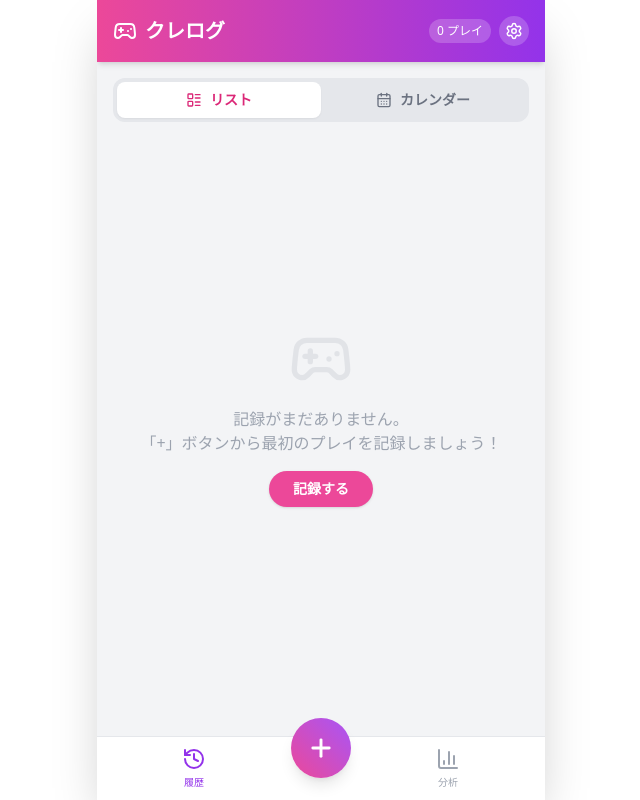
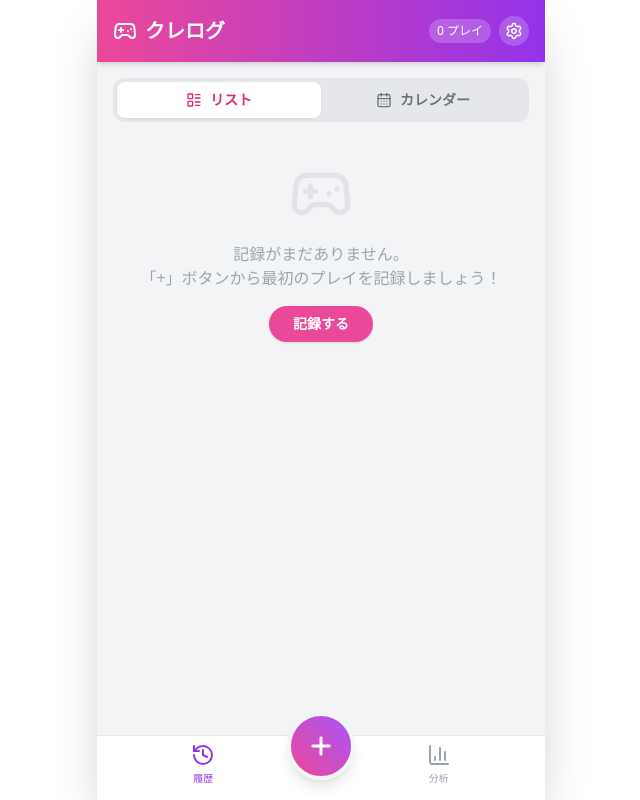
Before and after one commit to Ether-4432/crane-game-log, a React (Create React App) app: page / in a window 1280 px wide. Shown: the whole page, without its empty margins (319-959 px from the left). Built offline with nearby package versions, Linux system fonts and the light colour scheme.

Commit message:
button adjust

```diff
--- a/src/App.tsx
+++ b/src/App.tsx
@@ -134,7 +134,7 @@ const IOSInstallPrompt = () => {
   if (!isVisible) return null;
 
   return (
-    <div className="fixed bottom-20 left-4 right-4 bg-white/90 backdrop-blur-md p-4 rounded-xl shadow-2xl border border-gray-200 z-[100] animate-in slide-in-from-bottom-10 fade-in duration-500">
+    <div className="fixed bottom-24 left-4 right-4 bg-white/95 backdrop-blur-md p-4 rounded-xl shadow-2xl border border-gray-200 z-[100] animate-in slide-in-from-bottom-10 fade-in duration-500">
       <div className="flex justify-between items-start mb-2">
         <h3 className="font-bold text-gray-800">ホーム画面に追加してアプリ化</h3>
         <button onClick={() => setIsVisible(false)} className="text-gray-400 hover:text-gray-600"><X size={18} /></button>
@@ -145,7 +145,7 @@ const IOSInstallPrompt = () => {
         全画面で快適に利用できます。
       </p>
       <div className="flex justify-center">
-        <div className="w-0 h-0 border-l-[8px] border-l-transparent border-r-[8px] border-r-transparent border-t-[8px] border-t-white/90 absolute -bottom-2"></div>
+        <div className="w-0 h-0 border-l-[8px] border-l-transparent border-r-[8px] border-r-transparent border-t-[8px] border-t-white/95 absolute -bottom-2"></div>
       </div>
     </div>
   );
@@ -476,8 +476,9 @@ export default function CraneGameLog() {
     );
   }
 
+  // --- レイアウト修正: Flexbox構成に変更し、fixed配置を廃止 ---
   return (
-    <div className="flex flex-col h-[100dvh] bg-gray-100 max-w-md mx-auto shadow-2xl overflow-hidden font-sans">
+    <div className="flex flex-col h-[100dvh] w-full bg-gray-100 max-w-md mx-auto shadow-2xl overflow-hidden font-sans">
       <IOSInstallPrompt />
 
       {/* Header */}
@@ -501,8 +502,9 @@ export default function CraneGameLog() {
         </div>
       </header>
 
-      {/* Main Content Area */}
-      <main className="flex-1 overflow-y-auto pb-24 no-scrollbar relative w-full">
+      {/* Main Content Area: flex-1 で残りの領域を占有し、内部でスクロール */}
+      <main className="flex-1 overflow-y-auto no-scrollbar w-full bg-gray-100">
+        <div className="pb-4"> {/* 下部に少し余白を持たせる */}
           {view === 'history' && (
             <HistoryContainer
               records={records}
@@ -538,12 +540,13 @@ export default function CraneGameLog() {
               onDataChanged={fetchData}
             />
           )}
+        </div>
       </main>
 
-      {/* Bottom Navigation */}
+      {/* Bottom Navigation: shrink-0 で高さを確保し、Flexboxの並び順で最下部に配置 */}
       {view !== 'settings' && (
-        <nav className="bg-white border-t border-gray-200 fixed bottom-0 w-full max-w-md flex justify-around items-end h-[calc(4rem+env(safe-area-inset-bottom))] pb-[env(safe-area-inset-bottom)] z-20">
-          <div className="flex justify-around items-center w-full h-16">
+        <nav className="shrink-0 w-full bg-white border-t border-gray-200 pb-[env(safe-area-inset-bottom)] z-20">
+          <div className="flex justify-around items-end h-16 w-full max-w-md mx-auto relative">
             <NavButton
               active={view === 'history'}
               onClick={() => {
@@ -553,17 +556,21 @@ export default function CraneGameLog() {
               icon={<History size={24} />}
               label="履歴"
             />
-            <div className="relative -top-5">
+            {/* プラスボタンをナビゲーションバーの上に浮かせるための調整 */}
+            <div className="absolute -top-6 left-1/2 transform -translate-x-1/2">
               <button
                 onClick={() => {
                   setEditingRecord(null);
                   setView('add');
                 }}
-                className="bg-gradient-to-tr from-pink-500 to-purple-500 text-white p-4 rounded-full shadow-lg hover:shadow-xl transform transition hover:scale-105 active:scale-95 flex items-center justify-center"
+                className="bg-gradient-to-tr from-pink-500 to-purple-500 text-white p-4 rounded-full shadow-lg hover:shadow-xl transform transition active:scale-95 flex items-center justify-center border-4 border-gray-100"
               >
                 <Plus size={28} strokeWidth={2.5} />
               </button>
             </div>
+            {/* ダミー要素で中央のスペースを確保 */}
+            <div className="w-12"></div>
+
             <NavButton
               active={view === 'stats'}
               onClick={() => {
@@ -585,7 +592,7 @@ export default function CraneGameLog() {
 const NavButton = ({ active, onClick, icon, label }: { active: boolean, onClick: () => void, icon: React.ReactNode, label: string }) => (
   <button
     onClick={onClick}
-    className={`flex flex-col items-center justify-center w-full h-full space-y-1 ${active ? 'text-purple-600' : 'text-gray-400'}`}
+    className={`flex flex-col items-center justify-center w-full h-full space-y-1 pb-2 ${active ? 'text-purple-600' : 'text-gray-400'}`}
   >
     {icon}
     <span className="text-[10px] font-medium">{label}</span>
@@ -616,7 +623,7 @@ const HistoryContainer = ({ records, onDelete, onEdit, onAdd }: { records: GameR
         </div>
       </div>
 
-      <div className="flex-1 overflow-y-auto">
+      <div className="flex-1">
         {mode === 'list' ? (
           <ListView records={records} onDelete={onDelete} onEdit={onEdit} onAdd={onAdd} />
         ) : (
@@ -1395,7 +1402,6 @@ const AddForm = ({ initialData, storeOptions, onSave, onAddStore, onCancel }: {
   );
 };
 
-// ... StatsView component (unchanged) ...
 const StatsView = ({ records }: { records: GameRecord[] }) => {
   const [periodType, setPeriodType] = useState<'day' | 'month' | 'year' | 'all'>('month');
   const [targetDate, setTargetDate] = useState(new Date());
@@ -1448,8 +1454,6 @@ const StatsView = ({ records }: { records: GameRecord[] }) => {
   return (
     <div className="p-5 space-y-6">
       <h2 className="text-xl font-bold text-gray-800 mb-4">戦績レポート</h2>
-
-      {/* 期間選択タブ */}
       <div className="flex bg-gray-200 p-1 rounded-xl mb-4">
         {(['day', 'month', 'year', 'all'] as const).map((type) => (
           <button
@@ -1466,99 +1470,44 @@ const StatsView = ({ records }: { records: GameRecord[] }) => {
           </button>
         ))}
       </div>
-
-      {/* 日付ナビゲーター (全期間以外で表示) */}
       {periodType !== 'all' && (
         <div className="flex items-center justify-between bg-white p-3 rounded-xl border border-gray-100 shadow-sm mb-4">
-          <button onClick={() => movePeriod(-1)} className="p-1 hover:bg-gray-100 rounded-full text-gray-500">
-            <ChevronLeft size={20} />
-          </button>
+          <button onClick={() => movePeriod(-1)} className="p-1 hover:bg-gray-100 rounded-full text-gray-500"><ChevronLeft size={20} /></button>
           <span className="font-bold text-gray-700">{formatDateLabel()}</span>
-          <button onClick={() => movePeriod(1)} className="p-1 hover:bg-gray-100 rounded-full text-gray-500">
-            <ChevronRight size={20} />
-          </button>
-        </div>
-      )}
-
-      {/* Overview Cards */}
+          <button onClick={() => movePeriod(1)} className="p-1 hover:bg-gray-100 rounded-full text-gray-500"><ChevronRight size={20} /></button>
+        </div>
+      )}
       <div className="grid grid-cols-2 gap-4">
-        <div className="bg-white p-4 rounded-2xl shadow-sm border border-gray-100">
-          <div className="text-xs text-gray-500 font-bold uppercase mb-1">総使用金額</div>
-          <div className="text-2xl font-black text-gray-800">¥{totalSpent.toLocaleString()}</div>
-        </div>
-        <div className="bg-white p-4 rounded-2xl shadow-sm border border-gray-100">
-          <div className="text-xs text-gray-500 font-bold uppercase mb-1">獲得率</div>
-          <div className="text-2xl font-black text-gray-800">{winRate}<span className="text-sm font-normal text-gray-400">%</span></div>
-        </div>
-      </div>
-
-      {/* Win Stats Card */}
+        <div className="bg-white p-4 rounded-2xl shadow-sm border border-gray-100"><div className="text-xs text-gray-500 font-bold uppercase mb-1">総使用金額</div><div className="text-2xl font-black text-gray-800">¥{totalSpent.toLocaleString()}</div></div>
+        <div className="bg-white p-4 rounded-2xl shadow-sm border border-gray-100"><div className="text-xs text-gray-500 font-bold uppercase mb-1">獲得率</div><div className="text-2xl font-black text-gray-800">{winRate}<span className="text-sm font-normal text-gray-400">%</span></div></div>
+      </div>
       <div className="bg-yellow-50 border border-yellow-200 p-4 rounded-xl">
-        <h3 className="text-yellow-800 font-bold flex items-center gap-2 mb-3">
-          <Trophy size={18} className="fill-yellow-600 text-yellow-600" /> 獲得 (Win)
-        </h3>
+        <h3 className="text-yellow-800 font-bold flex items-center gap-2 mb-3"><Trophy size={18} className="fill-yellow-600 text-yellow-600" /> 獲得 (Win)</h3>
         <div className="grid grid-cols-2 gap-4">
-          <div>
-            <div className="text-xs text-yellow-600 font-bold mb-1">獲得総額</div>
-            <div className="text-xl font-black text-yellow-900">¥{winTotalSpent.toLocaleString()}</div>
-          </div>
-          <div>
-            <div className="text-xs text-yellow-600 font-bold mb-1">平均/個</div>
-            <div className="text-xl font-black text-yellow-900">¥{winAvg.toLocaleString()}</div>
-          </div>
-        </div>
-        <div className="text-right text-xs text-yellow-700 mt-2 font-medium border-t border-yellow-200 pt-2">
-          {winCount} 個獲得
-        </div>
-      </div>
-
-      {/* Lose Stats Card */}
+          <div><div className="text-xs text-yellow-600 font-bold mb-1">獲得総額</div><div className="text-xl font-black text-yellow-900">¥{winTotalSpent.toLocaleString()}</div></div>
+          <div><div className="text-xs text-yellow-600 font-bold mb-1">平均/個</div><div className="text-xl font-black text-yellow-900">¥{winAvg.toLocaleString()}</div></div>
+        </div>
+        <div className="text-right text-xs text-yellow-700 mt-2 font-medium border-t border-yellow-200 pt-2">{winCount} 個獲得</div>
+      </div>
       <div className="bg-blue-50 border border-blue-200 p-4 rounded-xl">
-        <h3 className="text-blue-800 font-bold flex items-center gap-2 mb-3">
-          <Frown size={18} className="text-blue-600" /> 撤退 (Lose)
-        </h3>
+        <h3 className="text-blue-800 font-bold flex items-center gap-2 mb-3"><Frown size={18} className="text-blue-600" /> 撤退 (Lose)</h3>
         <div className="grid grid-cols-2 gap-4">
-          <div>
-            <div className="text-xs text-blue-600 font-bold mb-1">撤退総額</div>
-            <div className="text-xl font-black text-blue-900">¥{loseTotalSpent.toLocaleString()}</div>
-          </div>
-          <div>
-            <div className="text-xs text-blue-600 font-bold mb-1">平均/回</div>
-            <div className="text-xl font-black text-blue-900">¥{loseAvg.toLocaleString()}</div>
-          </div>
-        </div>
-        <div className="text-right text-xs text-blue-700 mt-2 font-medium border-t border-blue-200 pt-2">
-          {loseCount} 回撤退
-        </div>
-      </div>
-
-      {/* Gallery */}
+          <div><div className="text-xs text-blue-600 font-bold mb-1">撤退総額</div><div className="text-xl font-black text-blue-900">¥{loseTotalSpent.toLocaleString()}</div></div>
+          <div><div className="text-xs text-blue-600 font-bold mb-1">平均/回</div><div className="text-xl font-black text-blue-900">¥{loseAvg.toLocaleString()}</div></div>
+        </div>
+        <div className="text-right text-xs text-blue-700 mt-2 font-medium border-t border-blue-200 pt-2">{loseCount} 回撤退</div>
+      </div>
       {recentWins.length > 0 && (
         <div className="mt-6">
-          <div className="flex justify-between items-center mb-3">
-            <h3 className="font-bold text-gray-700">最近の獲得ギャラリー</h3>
-            <span className="text-xs text-gray-400">最新{recentWins.length}件</span>
-          </div>
+          <div className="flex justify-between items-center mb-3"><h3 className="font-bold text-gray-700">最近の獲得ギャラリー</h3><span className="text-xs text-gray-400">最新{recentWins.length}件</span></div>
           <div className="grid grid-cols-3 gap-2">
             {recentWins.map((r) => (
-              <div key={r.id} className="aspect-square rounded-lg overflow-hidden bg-gray-100 relative shadow-sm">
-                <img src={r.photoUrl!} alt={r.prizeName} className="w-full h-full object-cover" />
-                <div className="absolute bottom-0 w-full bg-gradient-to-t from-black/70 to-transparent p-1">
-                  <p className="text-[10px] text-white truncate">{r.prizeName}</p>
-                </div>
-              </div>
+              <div key={r.id} className="aspect-square rounded-lg overflow-hidden bg-gray-100 relative shadow-sm"><img src={r.photoUrl!} alt={r.prizeName} className="w-full h-full object-cover" /><div className="absolute bottom-0 w-full bg-gradient-to-t from-black/70 to-transparent p-1"><p className="text-[10px] text-white truncate">{r.prizeName}</p></div></div>
             ))}
           </div>
         </div>
       )}
-
-      {/* Encouragement */}
-      <div className="bg-gradient-to-r from-indigo-500 to-purple-600 rounded-2xl p-5 text-white shadow-lg mt-6">
-        <h3 className="font-bold text-lg mb-1">次の景品も狙い撃ち！</h3>
-        <p className="text-sm opacity-90 mb-3">
-          {winRate > 50 ? '素晴らしい成績です！この調子でいきましょう。' : '焦らず狙いを定めて、確実な勝利を目指しましょう。'}
-        </p>
-      </div>
+      <div className="bg-gradient-to-r from-indigo-500 to-purple-600 rounded-2xl p-5 text-white shadow-lg mt-6"><h3 className="font-bold text-lg mb-1">次の景品も狙い撃ち！</h3><p className="text-sm opacity-90 mb-3">{winRate > 50 ? '素晴らしい成績です！この調子でいきましょう。' : '焦らず狙いを定めて、確実な勝利を目指しましょう。'}</p></div>
     </div>
   );
 };
```
Lines whose indentation alone changed are shown as unchanged.
